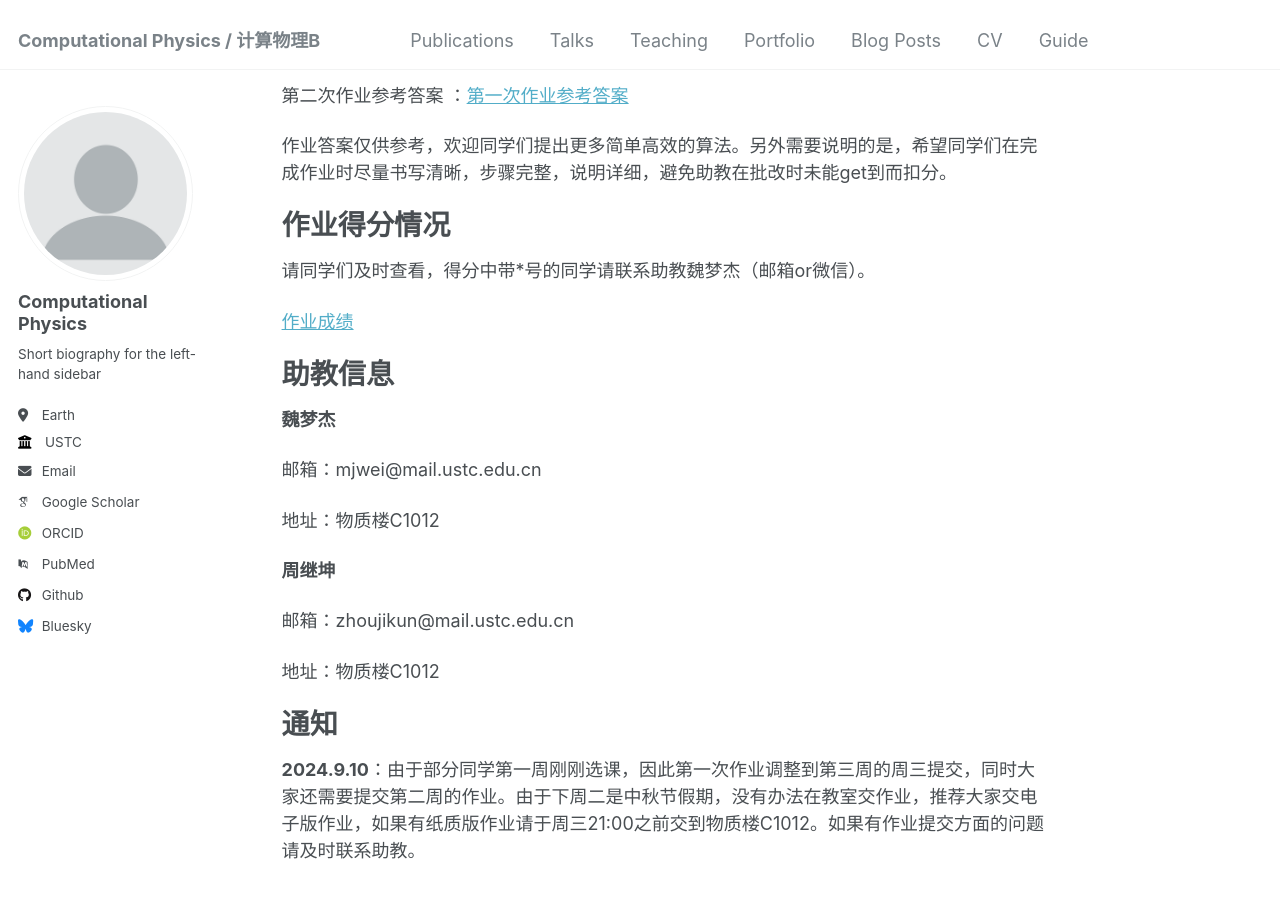
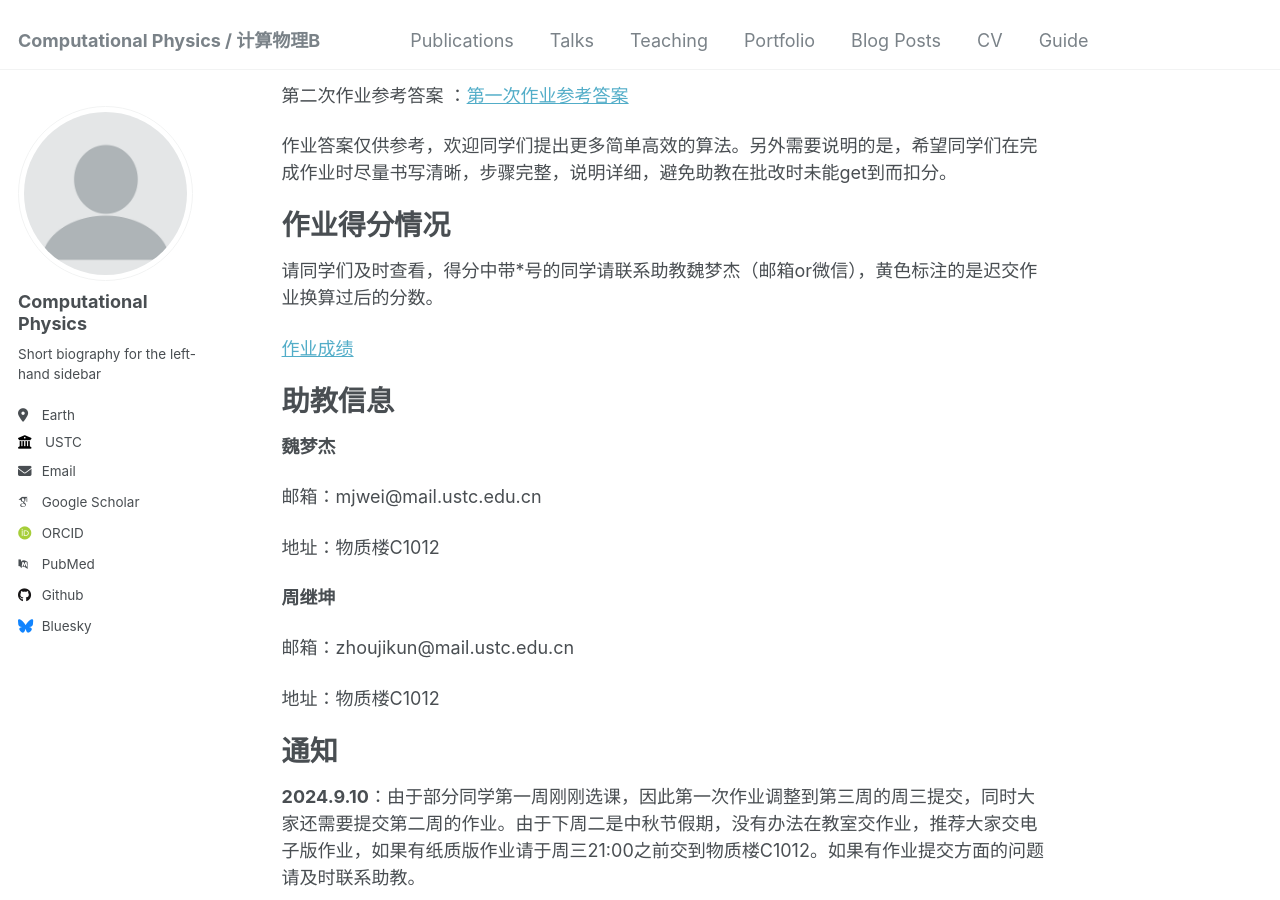
Before and after one commit to ZhouJikunn/ZhouJikunn.github.io, a Jekyll site: the page built from _pages/about.md, in a window 1280 px wide and 900 px high, scrolled down 769 px. Built offline with Jekyll 4.4.1, drawn with Linux system fonts in a browser that asks for light colours; some web fonts are replaced.

Commit message:
Update about.md

```diff
--- a/_pages/about.md
+++ b/_pages/about.md
@@ -36,7 +36,7 @@ redirect_from:
 
 作业得分情况
 ======
-请同学们及时查看，得分中带*号的同学请联系助教魏梦杰（邮箱or微信）。
+请同学们及时查看，得分中带*号的同学请联系助教魏梦杰（邮箱or微信），黄色标注的是迟交作业换算过后的分数。
 
 [作业成绩](http://zhoujikunn.github.io/files/作业成绩.pdf)
 
```
